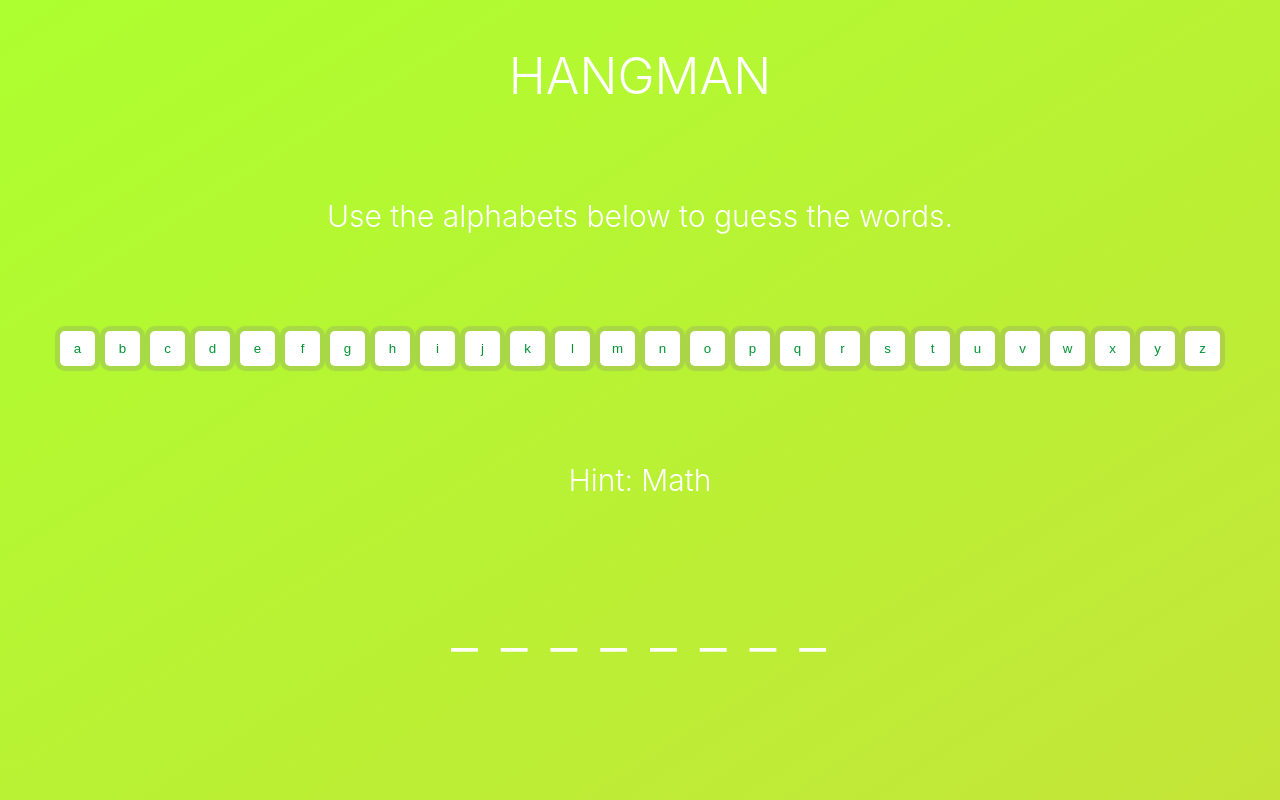
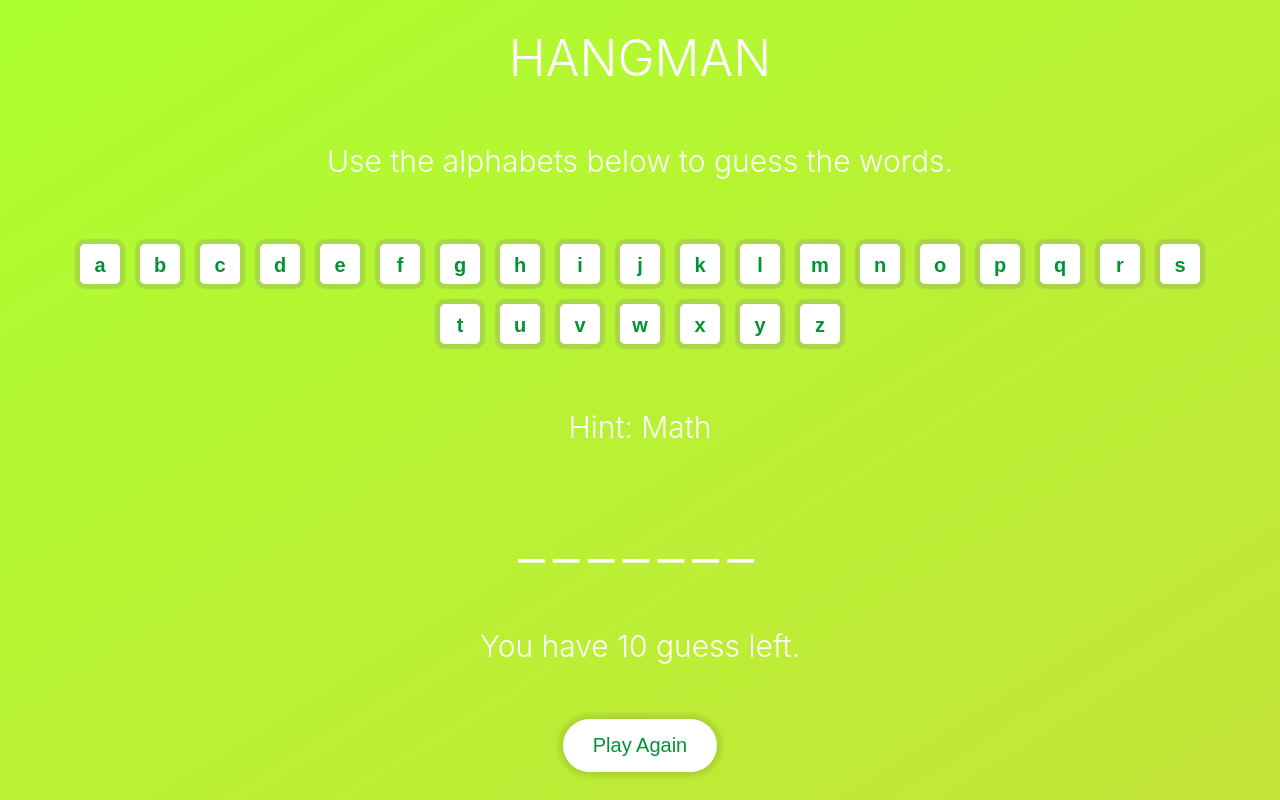
Before and after one commit to Aashish55/Javascript-hangman, a plain HTML site: page index.html in a window 1280 px wide. Drawn offline with Linux system fonts and the light colour scheme.

Commit message:
javascript functions added, yet to be finalised.

```diff
--- a/css/styles.css
+++ b/css/styles.css
@@ -35,11 +35,13 @@ body{
 }
 .alphabets{
     background-color: white;
+    font-size: 2rem;
+    font-weight: 600;
     border:none;
-    height: 3.5rem;
-    width: 3.5rem;
+    height: 4rem;
+    width: 4rem;
     padding: 1rem;
-    margin: .5rem;
+    margin: 1rem;
     border-radius: 5px;
     outline: none;
     color: #009432;
@@ -56,7 +58,17 @@ h3{
     font-weight: 300;
 }
 .answerArea{
-    letter-spacing: 3px;
+    letter-spacing: 0.8rem;
     font-size: 6rem;
     font-weight: 300;
 }
+.playAgain{
+    color: #009432;
+    background-color: white;
+    border: none;
+    outline: none;
+    padding: 1.5rem 3rem;
+    border-radius: 5rem;
+    font-size: 2rem;
+    box-shadow: 0 0 5px 5px rgba(0, 0, 0, 0.1);
+}
--- a/index.html
+++ b/index.html
@@ -13,44 +13,45 @@
             <h1 class="title">Hangman</h1>
             <h3>Use the alphabets below to guess the words.</h3>
             <div class="buttons">
-                <button class="alphabets" onclick="btnClicked('a')" value="a">a</button>
-                <button class="alphabets" onclick="btnClicked('b')" value="b">b</button>
-                <button class="alphabets" onclick="btnClicked('c')" value="c">c</button>
-                <button class="alphabets" onclick="btnClicked('d')" value="d">d</button>
-                <button class="alphabets" onclick="btnClicked('e')" value="e">e</button>
-                <button class="alphabets" onclick="btnClicked('f')" value="f">f</button>
-                <button class="alphabets" onclick="btnClicked('g')" value="g">g</button>
-                <button class="alphabets" onclick="btnClicked('h')" value="h">h</button>
-                <button class="alphabets" onclick="btnClicked('i')" value="i">i</button>
-                <button class="alphabets" onclick="btnClicked('j')" value="j">j</button>
-                <button class="alphabets" onclick="btnClicked('k')" value="k">k</button>
-                <button class="alphabets" onclick="btnClicked('l')" value="l">l</button>
-                <button class="alphabets" onclick="btnClicked('m')" value="m">m</button>
-                <button class="alphabets" onclick="btnClicked('n')" value="n">n</button>
-                <button class="alphabets" onclick="btnClicked('o')" value="o">o</button>
-                <button class="alphabets" onclick="btnClicked('p')" value="p">p</button>
-                <button class="alphabets" onclick="btnClicked('q')" value="q">q</button>
-                <button class="alphabets" onclick="btnClicked('r')" value="r">r</button>
-                <button class="alphabets" onclick="btnClicked('s')" value="s">s</button>
-                <button class="alphabets" onclick="btnClicked('t')" value="t">t</button>
-                <button class="alphabets" onclick="btnClicked('u')" value="u">u</button>
-                <button class="alphabets" onclick="btnClicked('v')" value="v">v</button>
-                <button class="alphabets" onclick="btnClicked('w')" value="w">w</button>
-                <button class="alphabets" onclick="btnClicked('x')" value="x">x</button>
-                <button class="alphabets" onclick="btnClicked('y')" value="y">y</button>
-                <button class="alphabets" onclick="btnClicked('z')" value="z">z</button>
+                <button class="alphabets" id="a" onclick="btnClicked('a')" value="a">a</button>
+                <button class="alphabets" id="b" onclick="btnClicked('b')" value="b">b</button>
+                <button class="alphabets" id="c" onclick="btnClicked('c')" value="c">c</button>
+                <button class="alphabets" id="d" onclick="btnClicked('d')" value="d">d</button>
+                <button class="alphabets" id="e" onclick="btnClicked('e')" value="e">e</button>
+                <button class="alphabets" id="f" onclick="btnClicked('f')" value="f">f</button>
+                <button class="alphabets" id="g" onclick="btnClicked('g')" value="g">g</button>
+                <button class="alphabets" id="h" onclick="btnClicked('h')" value="h">h</button>
+                <button class="alphabets" id="i" onclick="btnClicked('i')" value="i">i</button>
+                <button class="alphabets" id="j" onclick="btnClicked('j')" value="j">j</button>
+                <button class="alphabets" id="k" onclick="btnClicked('k')" value="k">k</button>
+                <button class="alphabets" id="l" onclick="btnClicked('l')" value="l">l</button>
+                <button class="alphabets" id="m" onclick="btnClicked('m')" value="m">m</button>
+                <button class="alphabets" id="n" onclick="btnClicked('n')" value="n">n</button>
+                <button class="alphabets" id="o" onclick="btnClicked('o')" value="o">o</button>
+                <button class="alphabets" id="p" onclick="btnClicked('p')" value="p">p</button>
+                <button class="alphabets" id="q" onclick="btnClicked('q')" value="q">q</button>
+                <button class="alphabets" id="r" onclick="btnClicked('r')" value="r">r</button>
+                <button class="alphabets" id="s" onclick="btnClicked('s')" value="s">s</button>
+                <button class="alphabets" id="t" onclick="btnClicked('t')" value="t">t</button>
+                <button class="alphabets" id="u" onclick="btnClicked('u')" value="u">u</button>
+                <button class="alphabets" id="v" onclick="btnClicked('v')" value="v">v</button>
+                <button class="alphabets" id="w" onclick="btnClicked('w')" value="w">w</button>
+                <button class="alphabets" id="x" onclick="btnClicked('x')" value="x">x</button>
+                <button class="alphabets" id="y" onclick="btnClicked('y')" value="y">y</button>
+                <button class="alphabets" id="z" onclick="btnClicked('z')" value="z">z</button>
             </div>
             <h3 class="hintText">
                 Hint: this is hint text.
             </h3>
 
-            <div class="answerArea">
-                _ _ _ _ _ _ _ _
+            <h1 class="answerArea">
+
+            </h1>
+
+            <div class="guessText">
             </div>
 
-            <div class="guessText">
-
-            </div>
+            <button class="playAgain">Play Again</button>
         </div>
     </div>
     <script src="/js/app.js"></script>
--- a/js/app.js
+++ b/js/app.js
@@ -1,26 +1,68 @@
-
 var numberOfGuess = 10;
 var guessText = document.querySelector('.guessText');
 var hintText = document.querySelector('.hintText');
+var answerArea = document.querySelector('.answerArea')
+guessText.innerHTML=`<h3>You have ${numberOfGuess} guess left.</h3>`
+var intermediateAnswer;
 
 var totalValue;
-var answer;
+var answer=[];
+let wordStatus=null;
+//  #fab1a0
 window.addEventListener('DOMContentLoaded', (e) => {
-
+    var i
     fetch('/js/data.json').then(
         (res) => {
-
             return res.json();
         }).then((data) => {
             totalValue=Math.floor(Math.random()*data.length)
             hintText.innerHTML=`Hint: ${data[totalValue].hint}`
-            answer=data[totalValue].value
-            console.log(answer)
+            answer=data[totalValue].value.toLowerCase();
+            for(i=0;i<answer.length;i++){
+                //intermediateAnswer+='_'
+                answerArea.innerHTML+="_"
+            }
+            intermediateAnswer=answerArea.innerHTML.toString()
         }).catch((err) => {
             console.log(err)
         })
 });
 
-function btnClicked(value) {
-    console.log(value)
+function btnClicked(value){
+    var x = document.querySelectorAll('alphabets')
+    var status=document.getElementById(value)
+    if(answer.indexOf(value)>=0){
+
+        var index=answer.indexOf(value);
+
+        status.style.background='#2ed573'
+        status.style.color='white'
+
+        wordStatus= intermediateAnswer.split('').map(value=>(answer.indexOf(value)>=0?value:"_")).join();
+
+        answerArea.innerHTML=wordStatus
+
+
+    }
+    else{
+
+        status.style.background='#ff6b81'
+        status.style.color='white'
+
+        numberOfGuess--
+
+        if(numberOfGuess<0){
+            answerArea.innerHTML=answer
+            guessText.style.color='red'
+          x.remove();
+        }
+    }
+    guessText.innerHTML=`<h3>You have ${numberOfGuess} guess left.</h3>`
+
+
 }
+
+
+var playAgain=document.querySelector('.playAgain').addEventListener('click',function reload(){
+    window.location.reload()
+})
--- a/js/data.json
+++ b/js/data.json
@@ -17,7 +17,7 @@
     },
     {
         "hint":"Costume",
-        "value":"Daura Suruwal"
+        "value":"Coat"
     },
     {
         "hint":"Food",
@@ -41,15 +41,15 @@
     },
     {
         "hint":"Fruit",
-        "value":"Kiwi"
+        "value":"Mango"
     },
     {
         "hint":"Bird",
-        "value":"Kiwi"
+        "value":"Crow"
     },
     {
         "hint":"Place",
-        "value":"Dhulikhel"
+        "value":"Berlin"
     },
     {
         "hint":"Transport",
```
